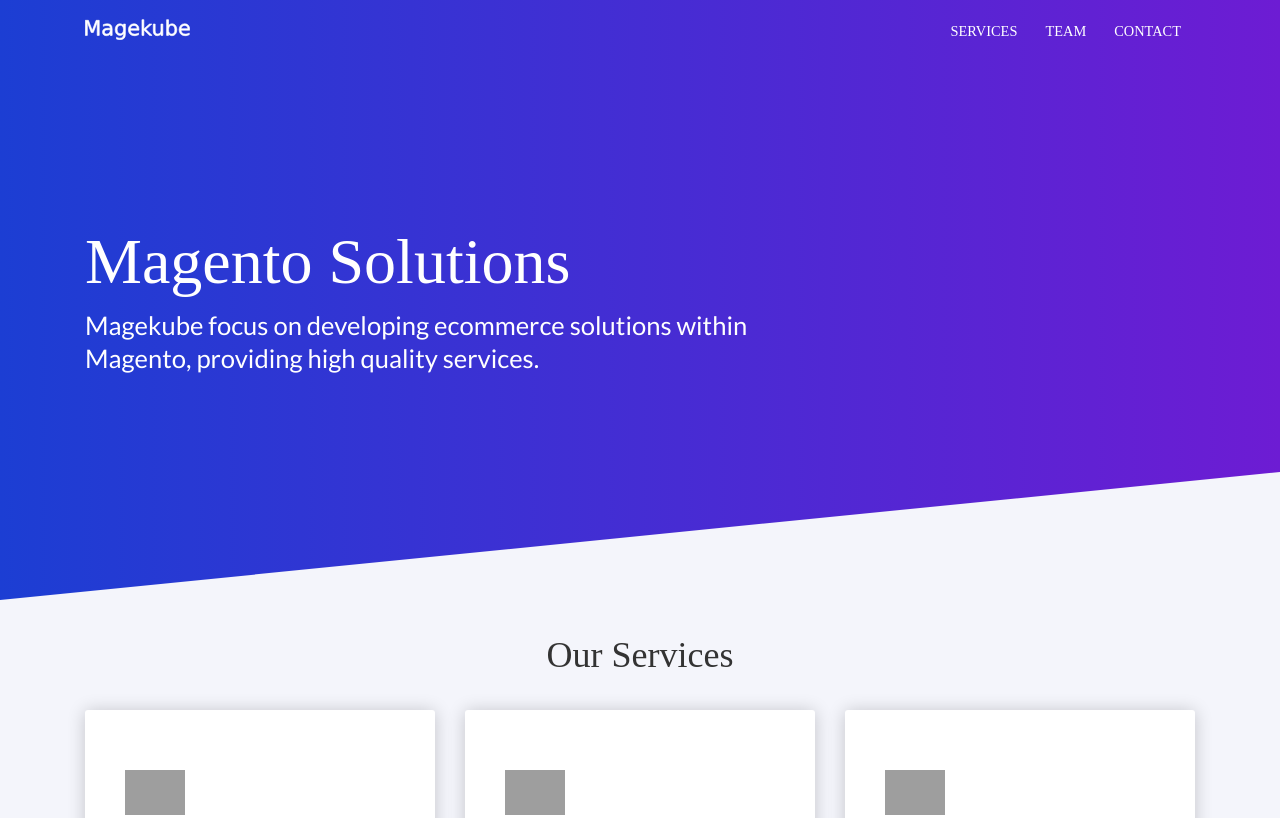
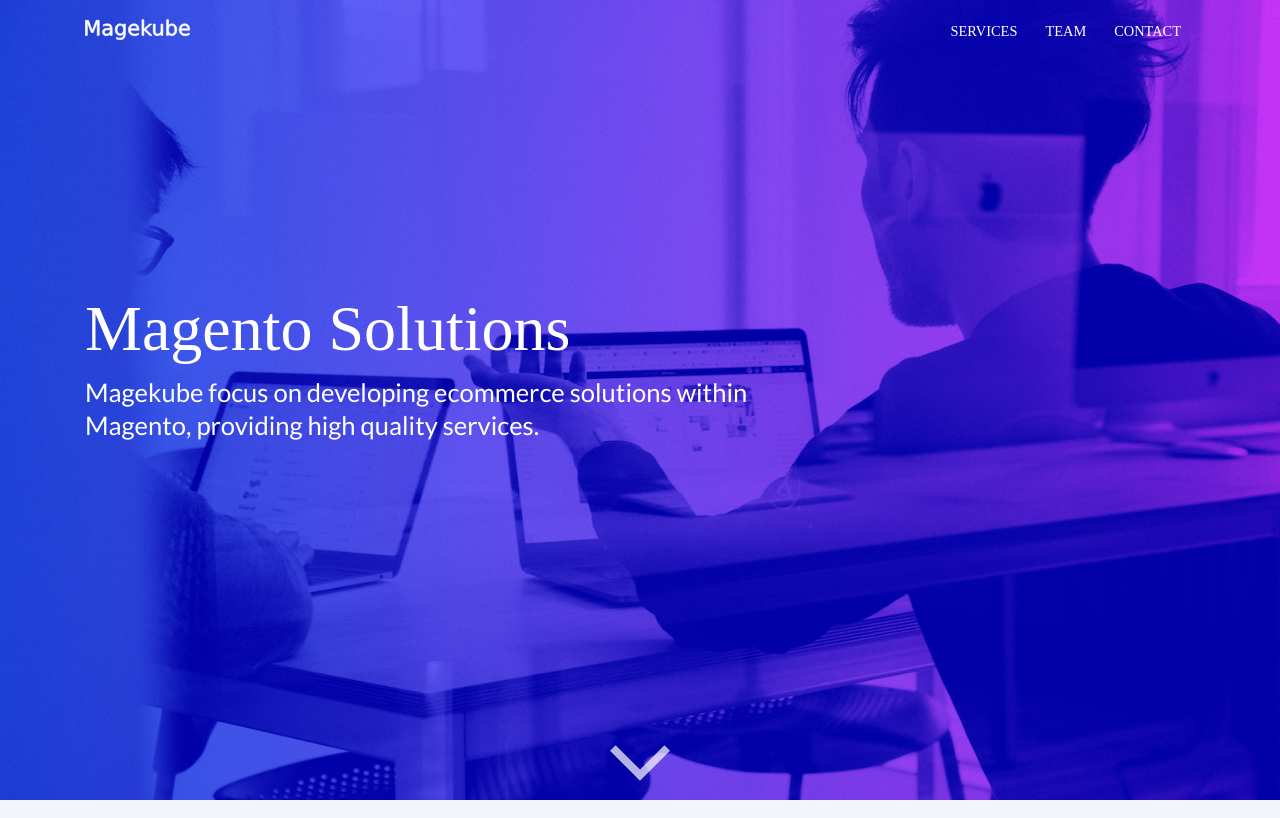
Before and after one commit to avra911/magekube.github.io, a plain HTML site: page index.html in a window 1280 px wide. Shown: the top 818 px of the page. Drawn offline with Linux system fonts and the light colour scheme; grey boxes are pictures that could not be loaded; a web font is replaced by a local one.

Commit message:
changed homepage and services headers

```diff
--- a/index.html
+++ b/index.html
@@ -141,16 +141,17 @@
 
 
 
-<div class="hero hero-set-height"
-	style="height: 600px">
+<div class="hero hero-fullscreen"
+	style="">
 	<div class="hero-image"
-		style="">
-
-		<svg class="hero-diagonal" aria-hidden="true" role="presentation" xmlns="http://www.w3.org/2000/svg"
-			viewBox="0 0 100 10" preserveAspectRatio="none">
-			<polygon fill="#f4f5fb"
-				points="0,10 100, 0 100, 10" />
-		</svg>
+		style="
+		background-image: url('/services/charles-1473394-unsplash.jpg'),
+		linear-gradient(
+			to right,
+			#1c3ed3,
+			#6d1cd3
+		);
+		background-blend-mode: overlay; ">
 
 		<div class="container ">
 			<div class="hero-text">
@@ -160,6 +161,18 @@
 
 				<p style="color: #fff">Magekube focus on developing ecommerce solutions within Magento, providing high quality services.</p>
 
+			</div>
+
+			<div class="hero-down">
+				<a id="hero-anchor-trigger" href="#hero-anchor">
+					<svg xmlns="http://www.w3.org/2000/svg" xmlns:xlink="http://www.w3.org/1999/xlink" width="60" height="60">
+						<svg xmlns="http://www.w3.org/2000/svg" viewBox="0 0 898.75 533.751"
+							transform="matrix(.69 0 0 .69 15.5 15.5)" fill="#fff">
+							<path
+								d="M224.687 309.061L0 84.372l42.186-42.186L84.372 0l182.815 182.811L450 365.622l182.5-182.496L815 .63l41.874 41.874L898.75 84.38 674.062 309.065 449.373 533.751 224.687 309.06z" />
+						</svg>
+					</svg>
+				</a>
 			</div>
 
 		</div>
```
Also changed, not shown: services/index.html (+1 -1 lines), services/charles-pjAH2Ax4uWk-unsplash.jpg (added).
